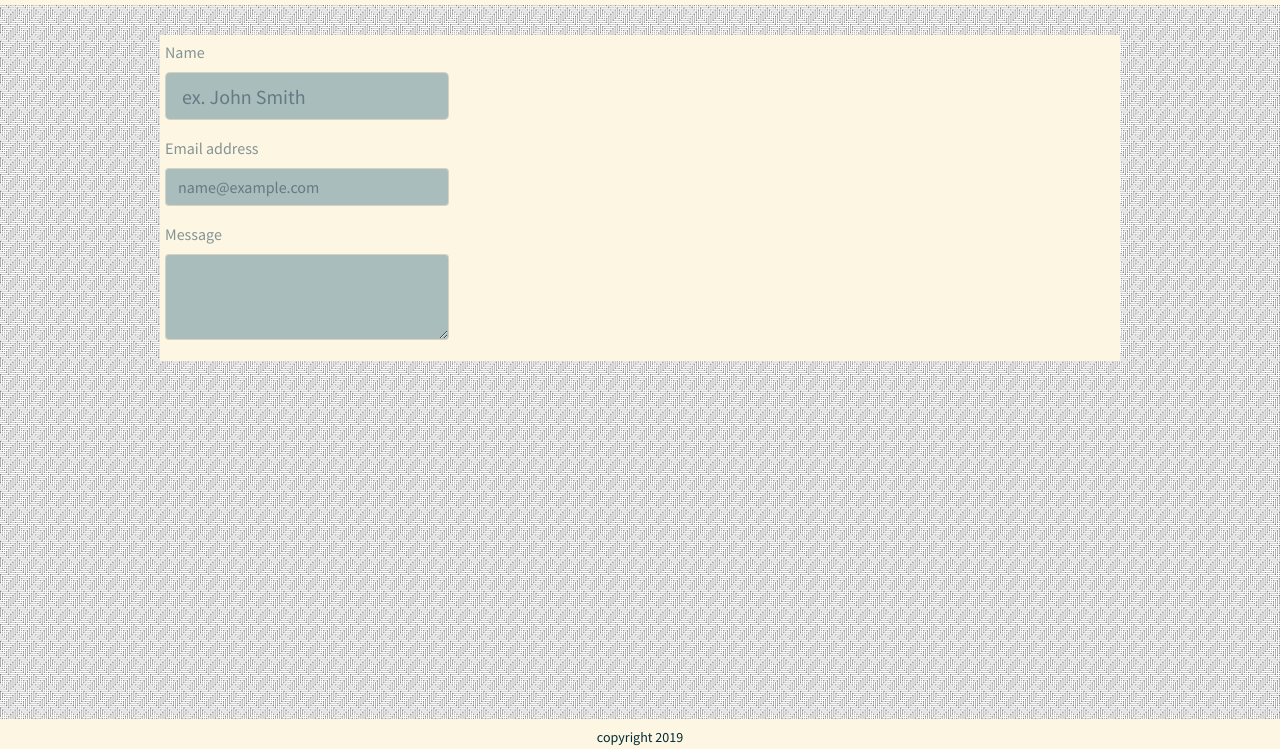
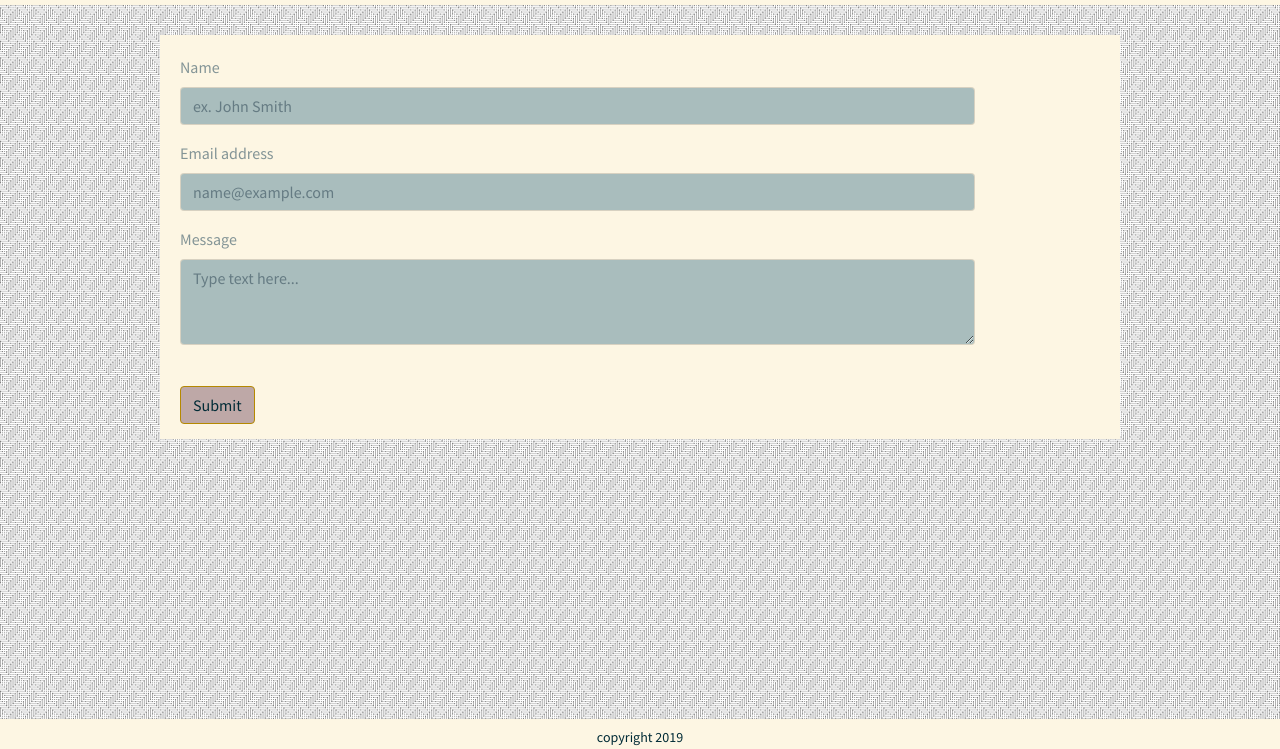
Before and after one commit to hthomas93/portfolio2.0, a plain HTML site: page contact.html in a window 1280 px wide. Shown: the part 51-800 px from the top of the page. Drawn offline with nearby package versions, Linux system fonts and the light colour scheme; files whose address does not match are found by name.

Commit message:
Got the forms to correct width, added submit button

```diff
--- a/assets/style.css
+++ b/assets/style.css
@@ -57,3 +57,17 @@ h4 {
 p {
     color: #002B36;
 }
+
+.form-control {
+    width: 350%;
+}
+
+#contactrow {
+    padding: 15px;
+}
+
+.btn-primary {
+    background: #BEA8A7;
+    color: #002B36;
+    margin: 10px 0;
+}
--- a/contact.html
+++ b/contact.html
@@ -38,12 +38,11 @@
     </nav>
 
     <div class="container">
-        <div class="row">
+        <div class="row" id="contactrow">
             <form>
                 <div class="form-group">
                     <label for="exampleFormControlInput1">Name</label>
-                    <input type="name" class="form-control form-control-lg" id="exampleFormControlInput1"
-                        placeholder="ex. John Smith">
+                    <input type="name" class="form-control" id="exampleFormControlInput1" placeholder="ex. John Smith">
                 </div>
                 <div class="form-group">
                     <label for="exampleFormControlInput1">Email address</label>
@@ -52,10 +51,13 @@
                 </div>
                 <div class="form-group">
                     <label for="exampleFormControlTextarea1">Message</label>
-                    <textarea class="form-control" id="exampleFormControlTextarea1" rows="3"></textarea>
+                    <textarea class="form-control" id="exampleFormControlTextarea1" rows="3"
+                        placeholder="Type text here..."></textarea>
                 </div>
             </form>
+
         </div>
+        <button type="button" class="btn btn-primary" id="submitbtn">Submit</button>
     </div>
 
 
```
